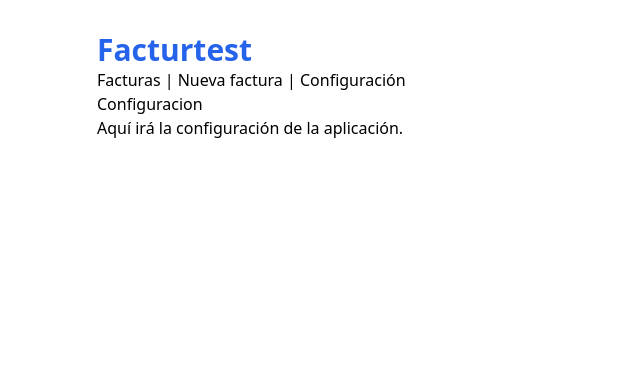
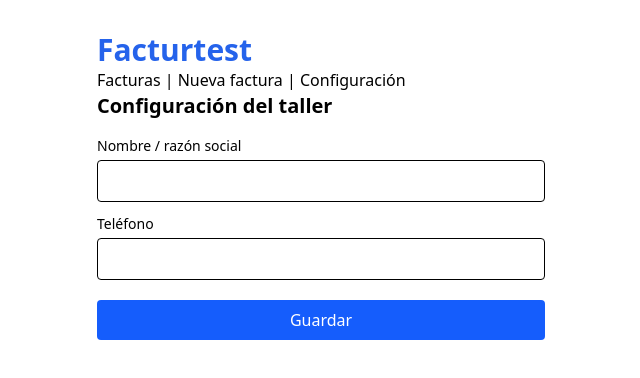
Before and after one commit to sarajouberta/Facturtest, a React (Vite) app: page /configuracion in a window 1280 px wide. Shown: the top 378 px of the page, without its empty margins (125-765 px from the left). Built offline with nearby package versions, Linux system fonts and the light colour scheme.

Commit message:
feat: se añade pantalla de configuración del taller con persistencia en Dexie

```diff
--- a/src/pages/Configuracion.jsx
+++ b/src/pages/Configuracion.jsx
@@ -1,8 +1,44 @@
-function Configuracion() {
+import { useEffect } from 'react'
+  import { useForm } from 'react-hook-form'
+  import { db } from '../db'
+
+  function Configuracion() {
+    const { register, handleSubmit, reset } = useForm()
+
+    //al abrir la pantalla, se cargan los datos guardados (si existen)
+    useEffect(() => {
+      db.config.get(1).then((config) => {
+        if (config) reset(config)
+      })
+    }, [reset])
+
+    //al pulsar "Guardar", se escribe en la base de datos
+    const onSubmit = async (datos) => {
+      await db.config.put({ ...datos, id: 1 })
+      alert('Datos del taller guardados ✅')
+    }
+
     return (
-      <div>
-        <h2>Configuracion</h2>
-        <p>Aquí irá la configuración de la aplicación.</p>
+      <div className="max-w-md">
+        <h2 className="text-xl font-bold mb-4">Configuración del taller</h2>
+
+        <form onSubmit={handleSubmit(onSubmit)} className="flex flex-col gap-3">
+          <label className="flex flex-col gap-1">
+            <span className="text-sm font-medium">Nombre / razón social</span>
+            <input className="border rounded px-3 py-2" {...register('nombre')} />
+          </label>
+          <label className="flex flex-col gap-1">
+            <span className="text-sm font-medium">Teléfono</span>
+            <input className="border rounded px-3 py-2" {...register('telefono')} />
+          </label>
+
+          <button
+            type="submit"
+            className="bg-blue-600 text-white rounded px-4 py-2 font-medium mt-2"
+          >
+            Guardar
+          </button>
+        </form>
       </div>
     )
   }
```
